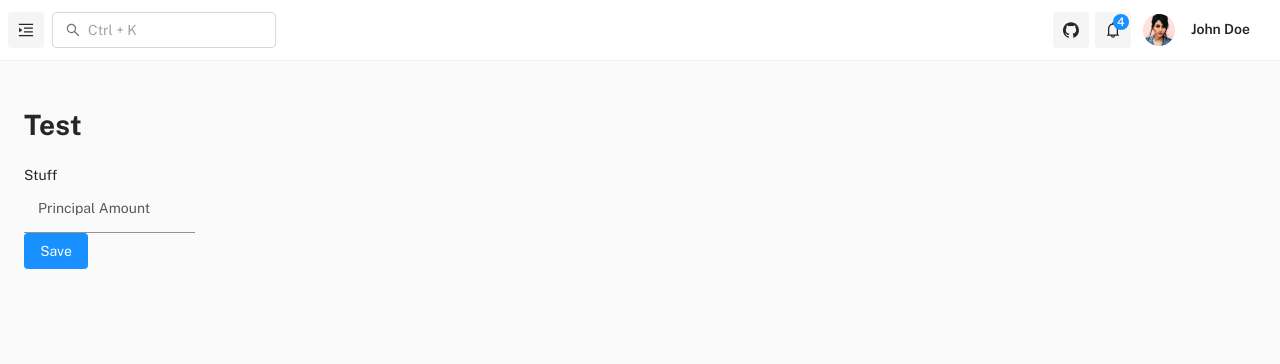
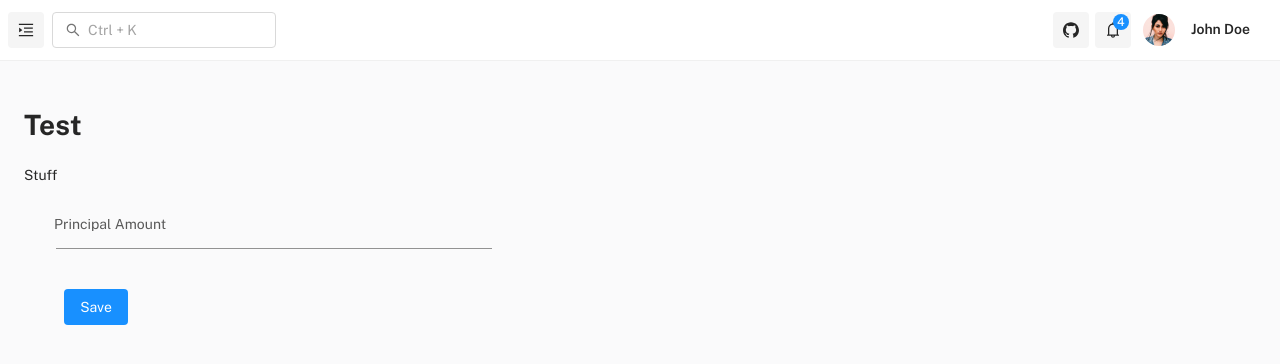
Before and after one commit to acrodemocide/web.portfolio-analyzer, a React (Create React App) app: page /portfolio-builder in a window 1280 px wide. Shown: the top 364 px of the page. Built offline with nearby package versions, Linux system fonts and the light colour scheme.

Commit message:
Updated form styling

```diff
--- a/src/components/form/form.tsx
+++ b/src/components/form/form.tsx
@@ -1,4 +1,5 @@
 import React from 'react';
+import { styled } from '@mui/system';
 import { Grid } from '@mui/material';
 import { ButtonPrimary } from '../buttons/ButtonPrimary';
 
@@ -7,15 +8,34 @@ export interface FormProps {
     children?: JSX.Element;
 }
 
+const StyledFormComponent = styled('div', {
+    shouldForwardProp: () => true,
+    name: 'Form',
+    slot: 'Root'
+})(({ theme }) => ({
+    display: 'flex',
+    flexDirection: 'column',
+    padding: theme.spacing(2),
+    width: '500px',
+
+    '& .MuiInput-root': {
+        margin: theme.spacing(2)
+    },
+
+    '& .MuiButtonBase-root': {
+        margin: theme.spacing(3)
+    }
+}));
+
 export const Form: (props: FormProps) => JSX.Element = ({ handleSubmit, children }: FormProps) => {
     return (
-        <React.Fragment>
+        <StyledFormComponent>
             {children}
             <Grid container>
-                <Grid item>
+                <Grid item xs={5}>
                     <ButtonPrimary onClick={handleSubmit}>Save</ButtonPrimary>
                 </Grid>
             </Grid>
-        </React.Fragment>
+        </StyledFormComponent>
     );
 };
```
